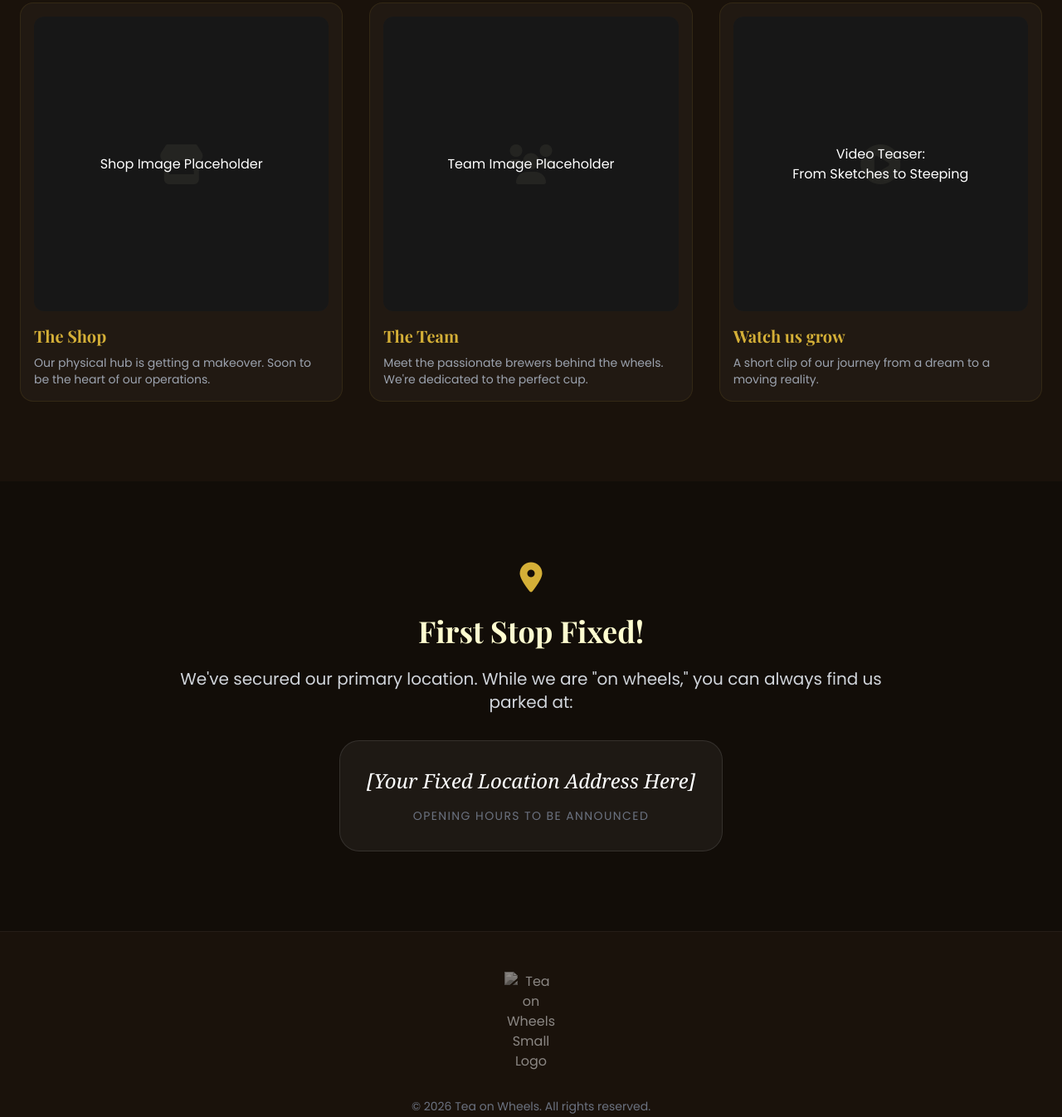
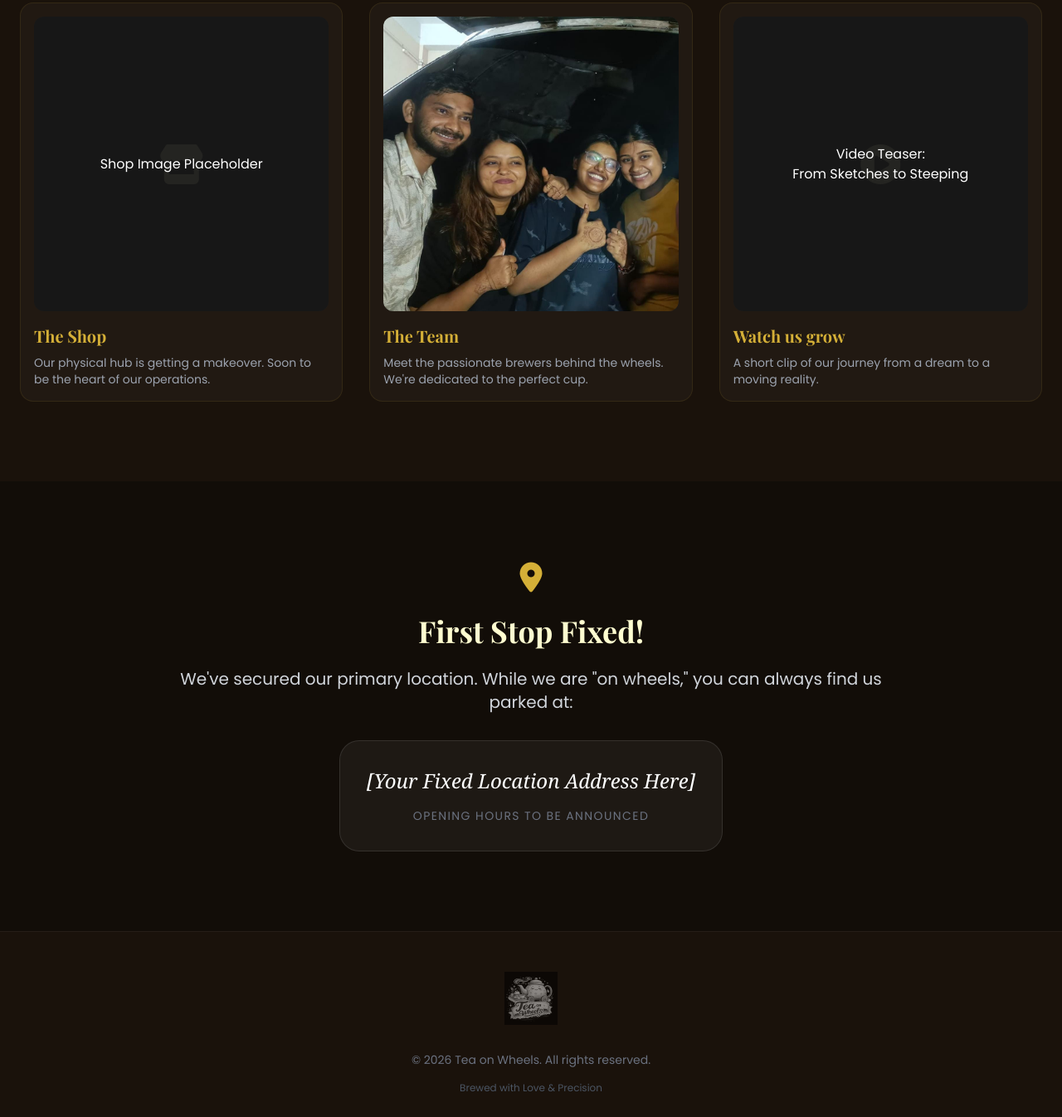
Before and after one commit to dreincarnate13/Teaonwheels, a plain HTML site: page index.html in a window 1280 px wide. Shown: the part 1025-2371 px from the top of the page at 83% size. Drawn offline with nearby package versions, Linux system fonts and the light colour scheme.

Commit message:
Update index.html

```diff
--- a/index.html
+++ b/index.html
@@ -152,10 +152,8 @@
 
             <!-- Team Progress Card -->
             <div class="tea-card rounded-2xl overflow-hidden p-4">
-                <div class="aspect-square bg-neutral-800 rounded-xl mb-4 flex items-center justify-center relative overflow-hidden group">
-                    <!-- PLACEHOLDER FOR TEAM IMAGE -->
-                    <i class="fas fa-users text-5xl opacity-10 group-hover:scale-110 transition-transform"></i>
-                    <div class="absolute inset-0 flex items-center justify-center bg-black/40 text-white font-medium">Team Image Placeholder</div>
+                <div class="aspect-square bg-neutral-800 rounded-xl mb-4 overflow-hidden">
+                    <img src="team.jpeg" alt="Our Team" class="w-full h-full object-cover">
                 </div>
                 <h3 class="text-xl font-bold mb-2 gold-text">The Team</h3>
                 <p class="text-sm text-gray-400">Meet the passionate brewers behind the wheels. We're dedicated to the perfect cup.</p>
@@ -192,7 +190,7 @@
     <!-- Footer -->
     <footer class="py-12 px-6 border-t border-white/5 text-center">
         <div class="mb-8">
-            <img src="WhatsApp Image 2026-03-24 at 7.40.51 PM.jpeg" alt="Tea on Wheels Small Logo" class="w-16 mx-auto opacity-50 grayscale hover:grayscale-0 transition-all">
+            <img src="logo.jpeg" alt="Tea on Wheels Small Logo" class="w-16 mx-auto opacity-50 grayscale hover:grayscale-0 transition-all">
         </div>
         <p class="text-gray-500 text-sm mb-4">&copy; 2026 Tea on Wheels. All rights reserved.</p>
         <p class="text-xs text-gray-600">Brewed with Love & Precision</p>
```
